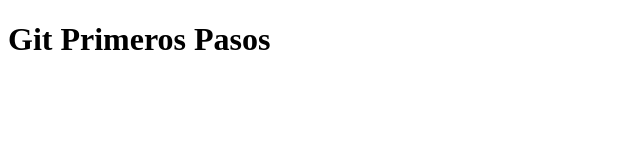
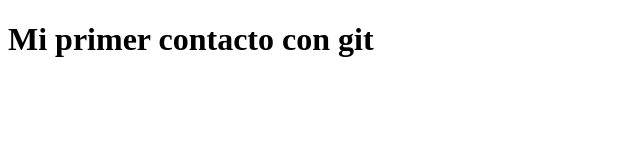
Before and after one commit to Danieldg033/My-firts-repository, a plain HTML site: page index.html in a window 1280 px wide. Shown: the whole page, without its empty margins (0-640 px from the left). Drawn offline with Linux system fonts and the light colour scheme.

Commit message:
Cambio del h1

```diff
--- a/index.html
+++ b/index.html
@@ -6,6 +6,6 @@
     <title>Git primeros pasos</title>
 </head>
 <body>
-    <h1>Git Primeros Pasos</h1>
+    <h1>Mi primer contacto con git</h1>
 </body>
 </html>
```
